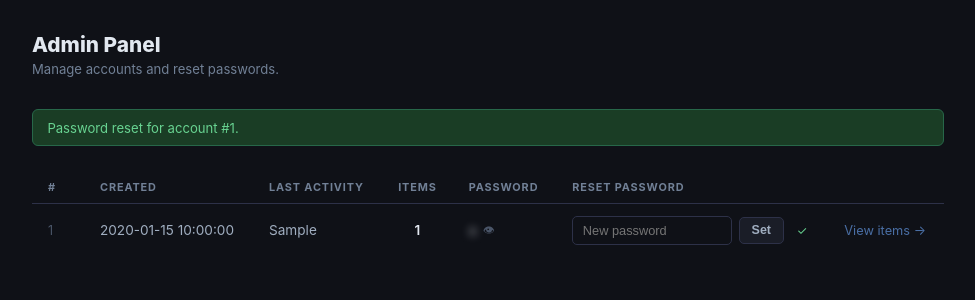
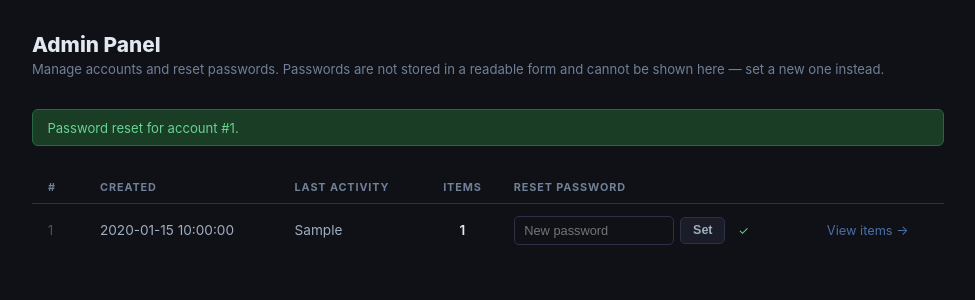
Before and after one commit to that-ugly-cat/pastebin, a FastAPI app: template templates/admin.html in a window 1280 px wide. Shown: the part 53-353 px from the top of the page, without its empty margins (152-1127 px from the left). Run offline with FastAPI, Linux system fonts and the light colour scheme; the template is opened without the code that fills it: most values are stand-ins (such as "Sample title", 1, 10 or a date in 2020).

Commit message:
Stop storing the passwords, and make guessing cost something
The account row carried the password as typed, and /admin displayed it behind a
blur with an eye to reveal it. The SHA-256 column next to it bought nothing: it
was the lookup index, unsalted and identical on every installation, so a stolen
database file was a wordlist away from every account.

Nothing changes for the person using it. Same form, same one field, same
messages, same redirects. Underneath, three things:

- The lookup index is now an HMAC keyed with PASTEBIN_PEPPER, which lives in the
  environment. A thief with the file alone cannot test a single guess offline.
- bcrypt decides whether the password is right, over a SHA-256 pre-hash so a
  long passphrase keeps its entropy instead of bcrypt's first 72 bytes.
- The plaintext column is derived from once, at startup, and then emptied. Rows
  that never had plaintext — the seeded admin, anything created before that
  column existed — keep the legacy index and are upgraded in place on their next
  login, so nobody is asked to reset anything and nobody notices.

Guessing is a way IN here, not just a way to take one account: with the password
as identity there is no username to be wrong about, so every guess is a guess
against every account. Failures are now counted per client — a one-second delay
past eight in a minute, a refusal past forty — the shape ArguMap's class codes
use, because a lecture hall is one NATed address and a hard block after a few
dozen collective typos locks out the people who typed correctly.

What could not be closed: /create still has to say "password already taken",
because two accounts cannot share one password and the person has to be told to
pick another. The throttle is what makes that oracle cost time.

And /admin can no longer show a password, because there is no longer one to
show. Reset still works. The panel says so where the column used to be.

Tested on a throwaway database in the old shape: plaintext gone after
migration, the migrated account logs in, the account without plaintext logs in
and upgrades itself in place, a wrong password is refused, a taken password is
refused at creation, a new account stores no bare SHA of its password, and the
admin page contains none of the passwords.

Co-Authored-By: Claude Opus 5 <noreply@anthropic.com>

```diff
--- a/auth.py
+++ b/auth.py
@@ -1,7 +1,10 @@
+import base64
 import hashlib
+import hmac
 import os
 from datetime import datetime, timedelta
 
+import bcrypt
 import jwt
 from fastapi import Depends, HTTPException, Request
 from sqlalchemy.orm import Session
@@ -11,9 +14,48 @@ from models import Account, get_db
 SECRET = os.environ.get("SECRET_KEY", "pastebin-dev-secret-change-me")
 ALGO = "HS256"
 
+# The password is the account here, so the database needs a deterministic way to
+# find a row from a typed password. A bare SHA-256 does that and nothing else:
+# it is fast, unsalted and identical on every installation, so a stolen database
+# is a dictionary attack that takes minutes. The lookup index is now an HMAC
+# keyed with a secret that lives in the environment and not in the file, which
+# leaves a thief with the file alone unable to test a single guess offline.
+#
+# PASTEBIN_PEPPER must not change once accounts exist: it is the only way back
+# from a typed password to its row, and there is no plaintext left to rebuild it
+# from. Falls back to SECRET_KEY so an existing deployment keeps working.
+PEPPER = os.environ.get("PASTEBIN_PEPPER") or SECRET
+
+
+def lookup_index(password: str) -> str:
+    """The deterministic index used to find the account. Not a credential check."""
+    return hmac.new(PEPPER.encode(), password.encode(), hashlib.sha256).hexdigest()
+
 
 def sha_password(password: str) -> str:
+    """The pre-2026 index. Kept only to recognise a row that has not been
+    upgraded yet — an account created before the pepper existed still has to be
+    able to log in, once, and it is upgraded in place when it does."""
     return hashlib.sha256(password.encode()).hexdigest()
+
+
+def _bcrypt_input(password: str) -> bytes:
+    # bcrypt silently truncates at 72 bytes, so hash first: a long passphrase
+    # keeps all of its entropy instead of the first 72 bytes of it.
+    return base64.b64encode(hashlib.sha256(password.encode()).digest())
+
+
+def make_verifier(password: str) -> str:
+    return bcrypt.hashpw(_bcrypt_input(password), bcrypt.gensalt()).decode()
+
+
+def verify_password(password: str, verifier: str | None) -> bool:
+    if not verifier:
+        return False
+    try:
+        return bcrypt.checkpw(_bcrypt_input(password), verifier.encode())
+    except ValueError:
+        return False
 
 
 def create_token(account_id: int) -> str:
--- a/docker-compose.yml
+++ b/docker-compose.yml
@@ -9,3 +9,6 @@ services:
     environment:
       - SECRET_KEY=${SECRET_KEY:-pastebin-dev-secret-change-me}
       - ADMIN_PASSWORD=${ADMIN_PASSWORD:-}
+      # Keys the password lookup index. See DEPLOY.md: it must not change
+      # once accounts exist. Unset falls back to SECRET_KEY.
+      - PASTEBIN_PEPPER=${PASTEBIN_PEPPER:-}
--- a/main.py
+++ b/main.py
@@ -1,4 +1,7 @@
+import asyncio
 import os
+import time
+from collections import defaultdict
 from datetime import datetime
 from pathlib import Path
 
@@ -8,8 +11,9 @@ from fastapi.responses import HTMLResponse, JSONResponse, RedirectResponse
 from fastapi.templating import Jinja2Templates
 from sqlalchemy.orm import Session
 
-from auth import create_token, get_current_account, require_admin, sha_password
-from models import Account, Item, get_db, init_db, seed_admin
+from auth import (create_token, get_current_account, lookup_index, make_verifier,
+                  require_admin, sha_password, verify_password)
+from models import Account, Item, get_db, init_db, opaque_legacy_index, seed_admin
 
 app = FastAPI(title="Pastebin")
 templates = Jinja2Templates(directory=Path(__file__).parent / "templates")
@@ -29,6 +33,47 @@ async def redirect_exception_handler(request: Request, exc: HTTPException):
     return await _default_http_exc(request, exc)
 
 
+# ── Guess throttling ──────────────────────────────────────────────────────────
+#
+# Guessing is a working way in here, not merely a way to take over one account:
+# the password *is* the identity, so there is no username to be wrong about and
+# every guess is a guess against every account at once. The shape is the one the
+# ArguMap class codes use — a delay first, a refusal only past a much higher
+# count — because a lecture hall is one NATed address and a hard block after a
+# few dozen collective typos would lock out the people who typed correctly.
+
+_FAILURES: dict[str, list[float]] = defaultdict(list)
+_SOFT_LIMIT, _HARD_LIMIT, _WINDOW = 8, 40, 60.0
+
+
+def _client_key(request: Request) -> str:
+    fwd = request.headers.get("x-forwarded-for", "")
+    if fwd:
+        return fwd.split(",")[0].strip()
+    return request.client.host if request.client else "unknown"
+
+
+def _recent_failures(key: str) -> int:
+    now = time.monotonic()
+    hits = [t for t in _FAILURES[key] if now - t < _WINDOW]
+    _FAILURES[key] = hits
+    return len(hits)
+
+
+async def _throttle(request: Request) -> bool:
+    """True when the caller should be refused outright."""
+    n = _recent_failures(_client_key(request))
+    if n >= _HARD_LIMIT:
+        return True
+    if n >= _SOFT_LIMIT:
+        await asyncio.sleep(1.0)
+    return False
+
+
+def _record_failure(request: Request) -> None:
+    _FAILURES[_client_key(request)].append(time.monotonic())
+
+
 # ── Landing ───────────────────────────────────────────────────────────────────
 
 @app.get("/", response_class=HTMLResponse)
@@ -46,17 +91,29 @@ async def create_account(
     db: Session = Depends(get_db),
 ):
     ctx = {"error_login": "", "error_create": ""}
+    if await _throttle(request):
+        ctx["error_create"] = "Too many attempts. Wait a minute and try again."
+        return templates.TemplateResponse(request, "login.html", ctx, status_code=429)
     if password != password2:
         ctx["error_create"] = "Passwords do not match."
         return templates.TemplateResponse(request, "login.html", ctx, status_code=400)
     if len(password) < 6:
         ctx["error_create"] = "Password must be at least 6 characters."
         return templates.TemplateResponse(request, "login.html", ctx, status_code=400)
-    sha = sha_password(password)
-    if db.query(Account).filter(Account.password_sha == sha).first():
+    # Both indices, because an account that has not logged in since the upgrade
+    # is still findable only by the legacy one — and two accounts sharing a
+    # password would be indistinguishable at login.
+    taken = db.query(Account).filter(
+        (Account.pw_lookup == lookup_index(password)) |
+        (Account.password_sha == sha_password(password))
+    ).first()
+    if taken:
+        _record_failure(request)
         ctx["error_create"] = "Password already taken. Choose another, or log in below."
         return templates.TemplateResponse(request, "login.html", ctx, status_code=400)
-    account = Account(password_sha=sha, password_plain=password)
+    account = Account(password_sha=opaque_legacy_index(),
+                      pw_lookup=lookup_index(password),
+                      pw_verify=make_verifier(password))
     db.add(account)
     db.commit()
     db.refresh(account)
@@ -71,9 +128,27 @@ async def login(
     password: str = Form(...),
     db: Session = Depends(get_db),
 ):
-    sha = sha_password(password)
-    account = db.query(Account).filter(Account.password_sha == sha).first()
+    if await _throttle(request):
+        ctx = {"error_login": "Too many attempts. Wait a minute and try again.", "error_create": ""}
+        return templates.TemplateResponse(request, "login.html", ctx, status_code=429)
+
+    account = db.query(Account).filter(Account.pw_lookup == lookup_index(password)).first()
+    if account and not verify_password(password, account.pw_verify):
+        account = None  # index hit without the verifier agreeing: not this password
     if not account:
+        # Not upgraded yet: found by the legacy index, and upgraded here, once,
+        # from the password the person just typed. Nobody is asked to reset
+        # anything and nobody notices.
+        legacy = db.query(Account).filter(
+            Account.password_sha == sha_password(password)).first()
+        if legacy:
+            legacy.pw_lookup = lookup_index(password)
+            legacy.pw_verify = make_verifier(password)
+            legacy.password_sha = opaque_legacy_index()
+            db.commit()
+            account = legacy
+    if not account:
+        _record_failure(request)
         ctx = {"error_login": "Incorrect password.", "error_create": ""}
         return templates.TemplateResponse(request, "login.html", ctx, status_code=401)
     resp = RedirectResponse("/admin" if account.is_admin else "/dashboard", status_code=302)
@@ -179,7 +254,6 @@ async def admin_panel(
             "created_at": a.created_at.strftime("%b %d, %Y"),
             "item_count": count,
             "last_activity": last.updated_at.strftime("%b %d, %Y") if last else "—",
-            "password_plain": a.password_plain or "—",
         })
     return templates.TemplateResponse(request, "admin.html", {
         "rows": rows,
@@ -200,12 +274,16 @@ async def admin_reset_password(
     account = db.query(Account).filter(Account.id == account_id, Account.is_admin == False).first()
     if not account:
         return RedirectResponse("/admin", status_code=302)
-    sha = sha_password(new_password)
-    collision = db.query(Account).filter(Account.password_sha == sha, Account.id != account_id).first()
+    collision = db.query(Account).filter(
+        (Account.pw_lookup == lookup_index(new_password)) |
+        (Account.password_sha == sha_password(new_password)),
+        Account.id != account_id,
+    ).first()
     if collision:
         return RedirectResponse("/admin?error=Password+already+in+use+by+another+account", status_code=302)
-    account.password_sha = sha
-    account.password_plain = new_password
+    account.pw_lookup = lookup_index(new_password)
+    account.pw_verify = make_verifier(new_password)
+    account.password_sha = opaque_legacy_index()
     db.commit()
     return RedirectResponse(f"/admin?reset={account_id}", status_code=302)
 
--- a/requirements.txt
+++ b/requirements.txt
@@ -5,3 +5,4 @@ jinja2
 python-multipart
 sqlalchemy
 pyjwt
+bcrypt
--- a/templates/admin.html
+++ b/templates/admin.html
@@ -56,11 +56,6 @@
 
     .reset-ok { font-size: 0.75rem; color: #68d391; margin-left: 0.4rem; }
 
-    .pw-cell { display: flex; align-items: center; gap: 0.4rem; }
-    .pw-text { font-family: monospace; font-size: 0.82rem; color: #e2e8f0; filter: blur(4px); transition: filter 0.15s; cursor: pointer; user-select: none; }
-    .pw-text.visible { filter: none; cursor: default; }
-    .pw-toggle { background: none; border: none; color: #4a5568; font-size: 0.72rem; cursor: pointer; padding: 0; line-height: 1; flex-shrink: 0; }
-    .pw-toggle:hover { color: #a0aec0; }
   </style>
 </head>
 <body>
@@ -74,7 +69,7 @@
 
 <div class="container">
   <h1>Admin Panel</h1>
-  <p class="sub">Manage accounts and reset passwords.</p>
+  <p class="sub">Manage accounts and reset passwords. Passwords are not stored in a readable form and cannot be shown here — set a new one instead.</p>
 
   {% if error %}
   <div class="alert alert-error">{{ error }}</div>
@@ -91,7 +86,6 @@
         <th>Created</th>
         <th>Last activity</th>
         <th style="text-align:center">Items</th>
-        <th>Password</th>
         <th>Reset password</th>
         <th></th>
       </tr>
@@ -103,12 +97,6 @@
         <td>{{ row.created_at }}</td>
         <td>{{ row.last_activity }}</td>
         <td class="count-col">{{ row.item_count }}</td>
-        <td>
-          <div class="pw-cell">
-            <span class="pw-text" id="pw-{{ row.id }}" onclick="togglePw({{ row.id }})">{{ row.password_plain }}</span>
-            <button class="pw-toggle" onclick="togglePw({{ row.id }})" title="Show/hide">👁</button>
-          </div>
-        </td>
         <td>
           <form class="reset-form" method="post" action="/admin/accounts/{{ row.id }}/reset">
             <input type="password" name="new_password" placeholder="New password" minlength="6" required>
@@ -128,11 +116,5 @@
   {% endif %}
 </div>
 
-<script>
-function togglePw(id) {
-  const el = document.getElementById("pw-" + id);
-  el.classList.toggle("visible");
-}
-</script>
 </body>
 </html>
```
Also changed, not shown: DEPLOY.md (+17 -0 lines), models.py (+70 -10 lines).
